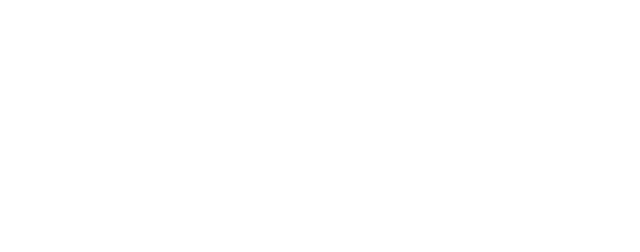
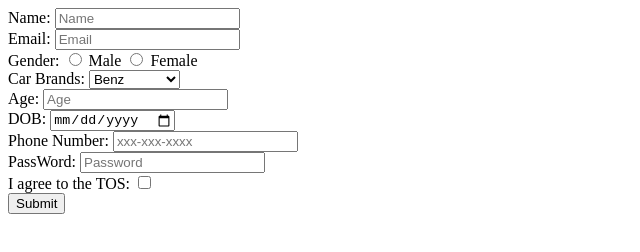
Before and after one commit to acciojob/signup-form-car-tejbari5, a website: page main.html in a window 1280 px wide. Shown: the whole page, without its empty margins (0-640 px from the left). Drawn offline with Linux system fonts and the light colour scheme.

Commit message:
created a submission

```diff
--- a/main.html
+++ b/main.html
@@ -8,6 +8,30 @@
 
 <body>
 	<!-- the entire body must be written by student -->
+	<form method="post">
+		<label id="name">Name: <input type="text" placeholder="Name" required></label><br>
+		<label id="email"> Email: <input type="email" placeholder="Email" required></label><br>
+		<label>Gender:
+			<label><input type="radio" name="gender" value="Male"> Male </label>
+			<label><input type="radio" name="gender" value="Female"> Female </label>
+			</label>
+		<br>
+		<label id="cars">Car Brands:
+		<select>
+			<option>Benz</option>
+			<option>Ambazedor</option>
+			<option>Rolls Roys</option>
+
+		</select>
+
+		</label><br>
+		<label id="age"> Age: <input type="number" placeholder="Age" required></label><br>
+		<label id="DOB"> DOB: <input type="date" required></label><br>
+		<label id="tel">Phone Number: <input type="Tel" placeholder="xxx-xxx-xxxx"></label><br>
+		<label id="password">PassWord: <input type="password" placeholder="Password" required></label><br>
+		<label id="tos">I agree to the TOS: <input type="checkbox" required></label><br>
+		<button type="submit">Submit</button>
+	</form>
     <script type="text/javascript" src="./script.js">
 </script>
 
```
